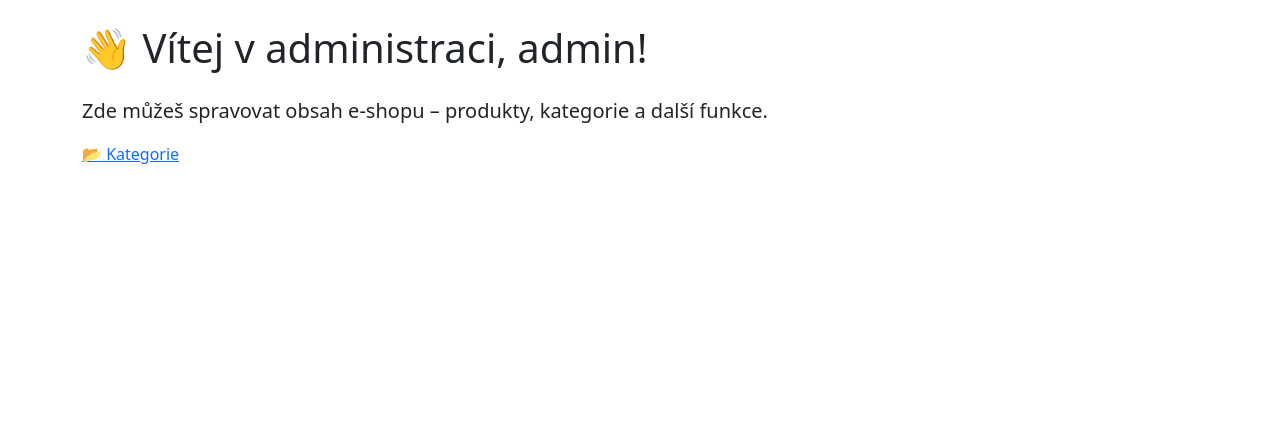
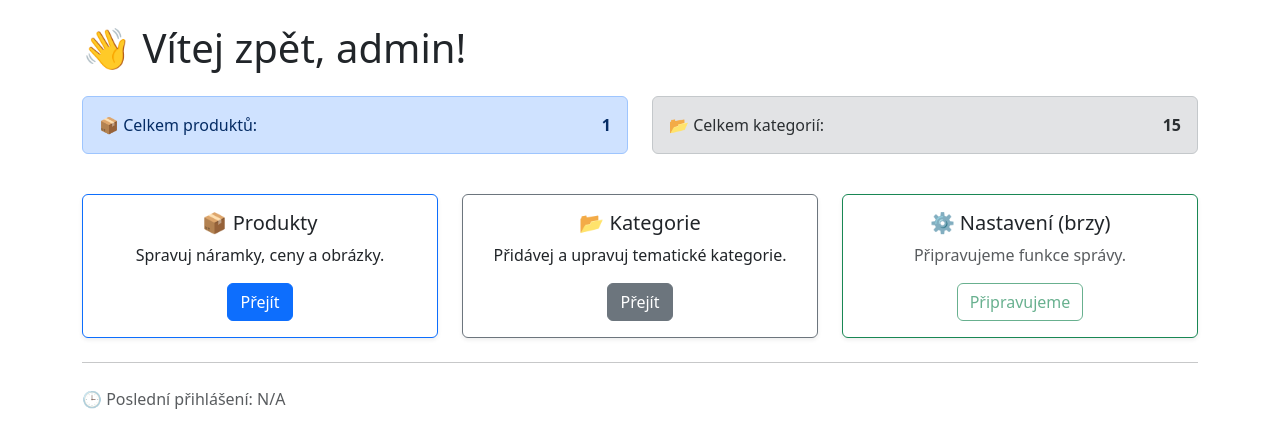
Before and after one commit to Lakyn80/naramkova-moda, a Flask app: page /admin/dashboard in a window 1280 px wide. Shown: the part 56-504 px from the top of the page. Run offline with Flask 3, Linux system fonts and the light colour scheme; a user stored in the database is signed in; data comes from the database, SQL or seed files in the repository.

Commit message:
adding features to dashboard

```diff
--- a/backend/admin/routes.py
+++ b/backend/admin/routes.py
@@ -12,7 +12,12 @@ from admin.models import Product, Category
 @admin_bp.route("/dashboard")
 @login_required
 def dashboard():
-    return render_template("admin/dashboard.html", user=current_user)
+    product_count = Product.query.count()
+    category_count = Category.query.count()
+    return render_template("admin/dashboard.html",
+                           user=current_user,
+                           product_count=product_count,
+                           category_count=category_count)
 
 # ------------------------------
 # Výpis produktů
--- a/backend/templates/admin/dashboard.html
+++ b/backend/templates/admin/dashboard.html
@@ -1,10 +1,60 @@
 {% extends "shared/layout.html" %}
 
-{% block title %}Dashboard{% endblock %}
-
+{% block title %}Admin Dashboard{% endblock %}
 
 {% block content %}
-<h1 class="mb-4">👋 Vítej v administraci, {{ user.username }}!</h1>
-<p class="lead">Zde můžeš spravovat obsah e-shopu – produkty, kategorie a další funkce.</p>
-<a href="{{ url_for('admin.list_categories') }}">📂 Kategorie</a>
+<h1 class="mb-4">👋 Vítej zpět, {{ user.username }}!</h1>
+
+<!-- Přehled počtů -->
+<div class="row mb-4">
+  <div class="col-md-6">
+    <div class="alert alert-primary d-flex justify-content-between align-items-center">
+      <span>📦 Celkem produktů:</span>
+      <span class="fw-bold">{{ product_count }}</span>
+    </div>
+  </div>
+  <div class="col-md-6">
+    <div class="alert alert-secondary d-flex justify-content-between align-items-center">
+      <span>📂 Celkem kategorií:</span>
+      <span class="fw-bold">{{ category_count }}</span>
+    </div>
+  </div>
+</div>
+
+<!-- Karty s akcemi -->
+<div class="row">
+  <div class="col-md-4">
+    <div class="card border-primary shadow-sm">
+      <div class="card-body text-center">
+        <h5 class="card-title">📦 Produkty</h5>
+        <p class="card-text">Spravuj náramky, ceny a obrázky.</p>
+        <a href="{{ url_for('admin.list_products') }}" class="btn btn-primary">Přejít</a>
+      </div>
+    </div>
+  </div>
+
+  <div class="col-md-4">
+    <div class="card border-secondary shadow-sm">
+      <div class="card-body text-center">
+        <h5 class="card-title">📂 Kategorie</h5>
+        <p class="card-text">Přidávej a upravuj tematické kategorie.</p>
+        <a href="{{ url_for('admin.list_categories') }}" class="btn btn-secondary">Přejít</a>
+      </div>
+    </div>
+  </div>
+
+  <div class="col-md-4">
+    <div class="card border-success shadow-sm">
+      <div class="card-body text-center">
+        <h5 class="card-title">⚙️ Nastavení (brzy)</h5>
+        <p class="card-text text-muted">Připravujeme funkce správy.</p>
+        <a href="#" class="btn btn-outline-success disabled">Připravujeme</a>
+      </div>
+    </div>
+  </div>
+</div>
+
+<hr class="my-4">
+
+<p class="text-muted">🕒 Poslední přihlášení: {{ user.last_login or "N/A" }}</p>
 {% endblock %}
```
